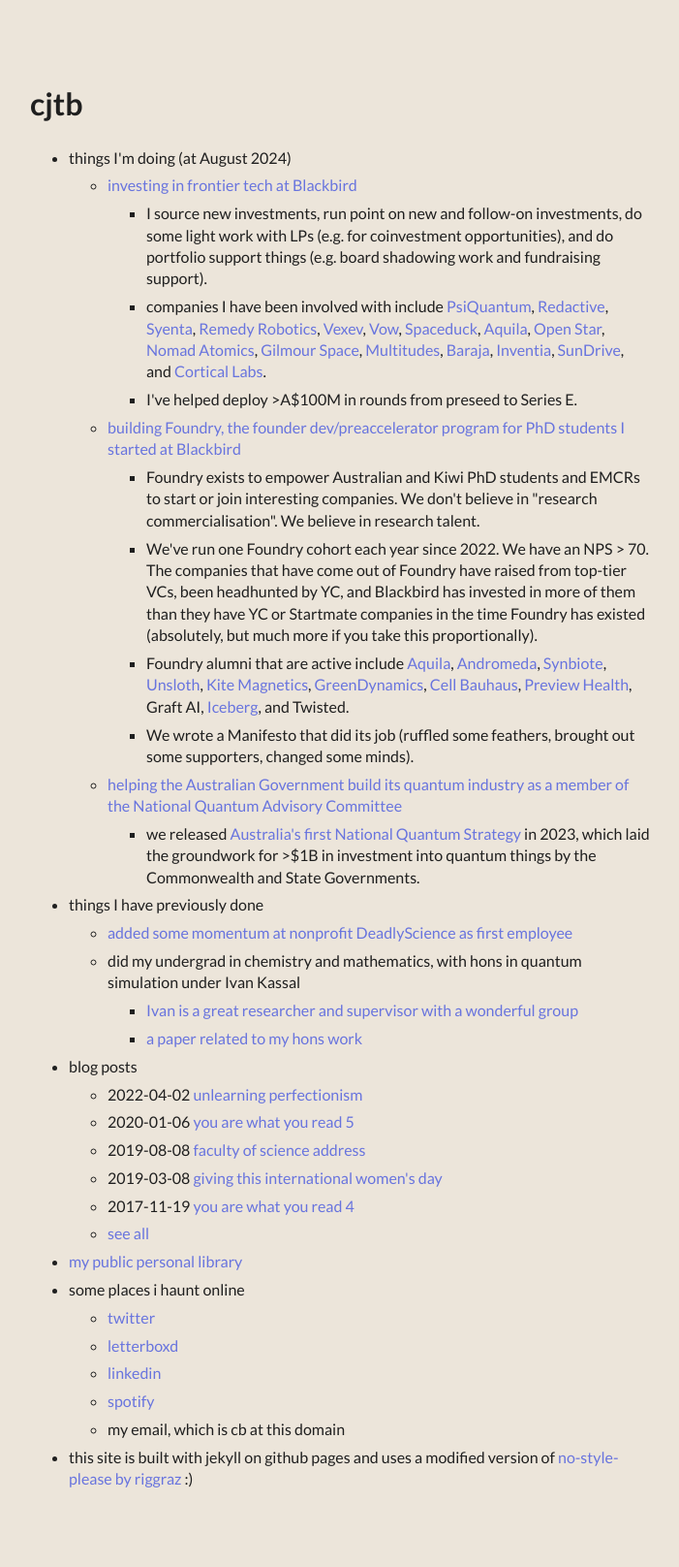
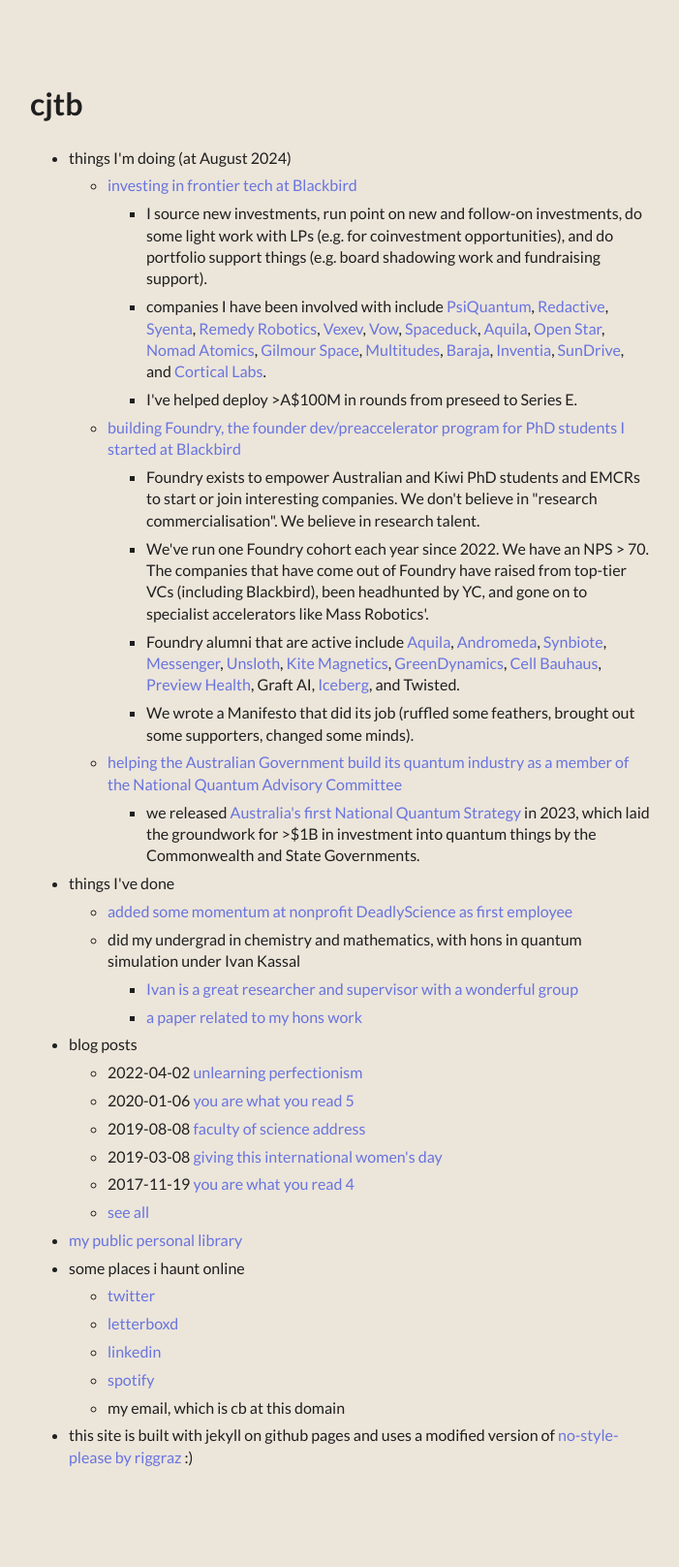
Before and after one commit to clarebirch/clarebirch.github.io, a Jekyll site: the page built from index.md, in a window 1280 px wide. Shown: the whole page at 97% size, without its empty margins (289-990 px from the left). Built offline with Jekyll 4.4.1, drawn with Linux system fonts in a browser that asks for light colours; some web fonts are replaced; after the commit the page ends 1594 px from its top, so only the background shows below that.

Commit message:
-m added co to foundry list

```diff
--- a/_data/menu.yml
+++ b/_data/menu.yml
@@ -14,14 +14,14 @@
         url: https://blackbird.vc/foundry
         entries:
           - title: Foundry exists to empower Australian and Kiwi PhD students and EMCRs to start or join interesting companies. We don't believe in "research commercialisation". We believe in research talent.
-          - title: We've run one Foundry cohort each year since 2022. We have an NPS > 70. The companies that have come out of Foundry have raised from top-tier VCs, been headhunted by YC, and Blackbird has invested in more of them than they have YC or Startmate companies in the time Foundry has existed (absolutely, but much more if you take this proportionally).
-          - title: Foundry alumni that are active include <a href="https://www.aquila.earth/" target="_blank" rel="noopener noreferrer">Aquila</a>, <a href="https://dromeda.com.au/" target="_blank" rel="noopener noreferrer">Andromeda</a>, <a href="https://www.synbiote.com/" target="_blank" rel="noopener noreferrer">Synbiote</a>, <a href="https://unsloth.ai/" target="_blank" rel="noopener noreferrer">Unsloth</a>, <a href="https://kitemagnetics.com/" target="_blank" rel="noopener noreferrer">Kite Magnetics</a>, <a href="https://www.greendynamics.com.au/" target="_blank" rel="noopener noreferrer">GreenDynamics</a>, <a href="https://cellbauhaus.com/" target="_blank" rel="noopener noreferrer">Cell Bauhaus</a>, <a href="https://www.preview.health/" target="_blank" rel="noopener noreferrer">Preview Health</a>, Graft AI, <a href="https://iceberg-quantum.com/" target="_blank" rel="noopener noreferrer">Iceberg</a>, and Twisted.
+          - title: We've run one Foundry cohort each year since 2022. We have an NPS > 70. The companies that have come out of Foundry have raised from top-tier VCs (including Blackbird), been headhunted by YC, and gone on to specialist accelerators like Mass Robotics'.
+          - title: Foundry alumni that are active include <a href="https://www.aquila.earth/" target="_blank" rel="noopener noreferrer">Aquila</a>, <a href="https://dromeda.com.au/" target="_blank" rel="noopener noreferrer">Andromeda</a>, <a href="https://www.synbiote.com/" target="_blank" rel="noopener noreferrer">Synbiote</a>, <a href="https://www.messenger.bio/" target="_blank" rel="noopener noreferrer">Messenger</a>, <a href="https://unsloth.ai/" target="_blank" rel="noopener noreferrer">Unsloth</a>, <a href="https://kitemagnetics.com/" target="_blank" rel="noopener noreferrer">Kite Magnetics</a>, <a href="https://www.greendynamics.com.au/" target="_blank" rel="noopener noreferrer">GreenDynamics</a>, <a href="https://cellbauhaus.com/" target="_blank" rel="noopener noreferrer">Cell Bauhaus</a>, <a href="https://www.preview.health/" target="_blank" rel="noopener noreferrer">Preview Health</a>, Graft AI, <a href="https://iceberg-quantum.com/" target="_blank" rel="noopener noreferrer">Iceberg</a>, and Twisted.
           - title: We wrote a Manifesto that did its job (ruffled some feathers, brought out some supporters, changed some minds).
       - title: helping the Australian Government build its quantum industry as a member of the National Quantum Advisory Committee
         url: https://www.minister.industry.gov.au/ministers/husic/media-releases/national-quantum-advisory-committee
         entries:
           - title: we released <a href="https://www.industry.gov.au/publications/national-quantum-strategy" target="_blank" rel="noopener noreferrer">Australia's first National Quantum Strategy</a> in 2023, which laid the groundwork for >$1B in investment into quantum things by the Commonwealth and State Governments.
-  - title: things I have previously done
+  - title: things I've done
     entries:
       - title: added some momentum at nonprofit DeadlyScience as first employee
         url: https://deadlyscience.org.au/
```
